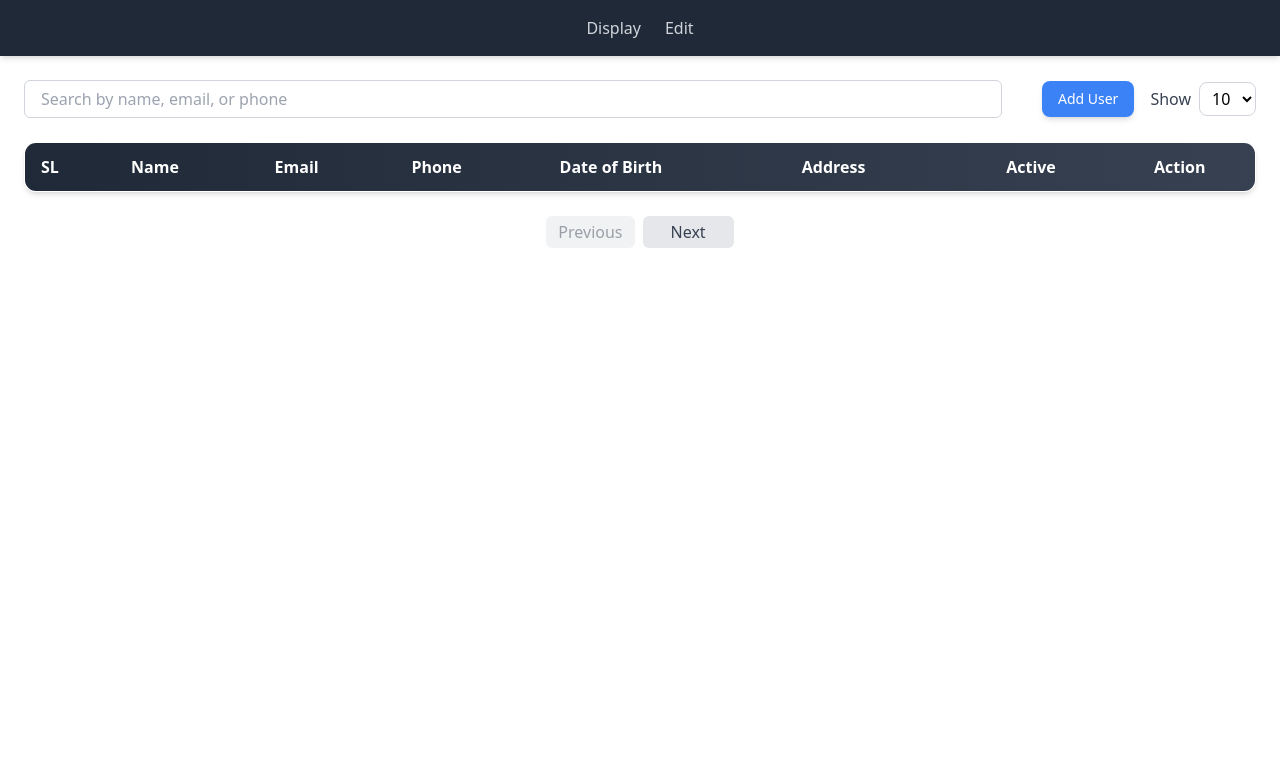
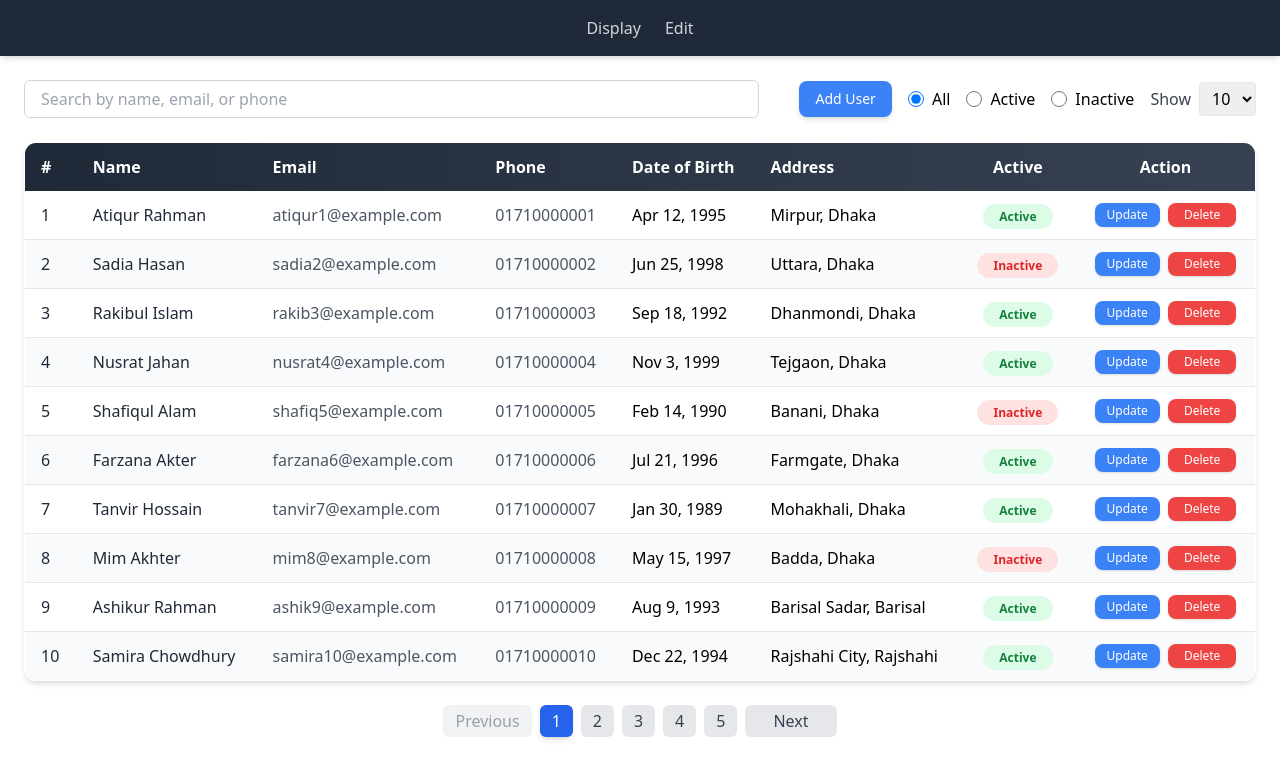
Before and after one commit to atique0x/user-management, an Angular app: page / in a window 1280 px wide. Shown: the top 778 px of the page. Built offline with nearby package versions, Linux system fonts and the light colour scheme.

Commit message:
Initially separate pagination, active/inactive toggling, query params

```diff
--- a/src/app/app.module.ts
+++ b/src/app/app.module.ts
@@ -6,9 +6,10 @@ import { AppComponent } from './app.component';
 import { DisplayUsersComponent } from './display-users/display-users.component';
 import { EditUsersComponent } from './edit-users/edit-users.component';
 import { FormsModule, ReactiveFormsModule } from '@angular/forms';
+import { PaginationComponent } from './shared/pagination/pagination.component';
 
 @NgModule({
-  declarations: [AppComponent, DisplayUsersComponent, EditUsersComponent],
+  declarations: [AppComponent, DisplayUsersComponent, EditUsersComponent, PaginationComponent],
   imports: [BrowserModule, AppRoutingModule, FormsModule, ReactiveFormsModule],
   providers: [],
   bootstrap: [AppComponent],
--- a/src/app/model/users-data.ts
+++ b/src/app/data/users-data.ts
@@ -1,4 +1,6 @@
-import { User } from './user.model';
+import { User } from '../types/user.types';
+
+export type UserStatus = 'all' | 'active' | 'inactive';
 
 export const USERS: User[] = [
   {
--- a/src/app/display-users/display-users.component.html
+++ b/src/app/display-users/display-users.component.html
@@ -14,15 +14,41 @@
           Add User
         </button>
 
+        <div class="flex items-center gap-4">
+          <!-- All Filter -->
+          <label class="flex items-center gap-2">
+            <input type="radio" name="statusFilter" [(ngModel)]="statusFilter" [value]="'all'"
+              (change)="onStatusFilterChange()" class="h-4 w-4 text-blue-600 border-gray-300 focus:ring-blue-500" />
+            All
+          </label>
+
+          <!-- Active Filter -->
+          <label class="flex items-center gap-2">
+            <input type="radio" name="statusFilter" [(ngModel)]="statusFilter" [value]="'active'"
+              (change)="onStatusFilterChange()" class="h-4 w-4 text-blue-600 border-gray-300 focus:ring-blue-500" />
+            Active
+          </label>
+
+          <!-- Inactive Filter -->
+          <label class="flex items-center gap-2">
+            <input type="radio" name="statusFilter" [(ngModel)]="statusFilter" [value]="'inactive'"
+              (change)="onStatusFilterChange()" class="h-4 w-4 text-blue-600 border-gray-300 focus:ring-blue-500" />
+            Inactive
+          </label>
+
+
+
+        </div>
+
+
         <div class="flex items-center gap-2">
-          <label for="usersPerPage" class="text-gray-700 font-medium">Show</label>
-          <select name="usersPerPage" id="usersPerPage"
-            class="border border-gray-300 bg-white rounded-lg px-2 py-1  transition" [(ngModel)]="usersPerPage"
-            (change)="onUsersPerPageChange()">
-            <option [value]="5">5</option>
-            <option [value]="8">8</option>
-            <option [value]="10">10</option>
-            <option [value]="15">15</option>
+          <label for="itemsPerPage" class="text-gray-700 font-medium">Show</label>
+          <select name="itemsPerPage" id="itemsPerPage" [(ngModel)]="itemsPerPage" (change)="onItemsPerPageChange()"
+            class="border rounded px-2 py-1">
+            <option [ngValue]="5">5</option>
+            <option [ngValue]="10">10</option>
+            <option [ngValue]="15">15</option>
+            <option [ngValue]="20">20</option>
           </select>
         </div>
       </div>
@@ -34,7 +60,7 @@
     <table class="min-w-full border border-gray-200 bg-white rounded-xl overflow-hidden">
       <thead class="bg-gradient-to-r from-gray-800 to-gray-700 text-white">
         <tr>
-          <th class="py-3 px-4 text-left">SL</th>
+          <th class="py-3 px-4 text-left">#</th>
           <th class="py-3 px-4 text-left">Name</th>
           <th class="py-3 px-4 text-left">Email</th>
           <th class="py-3 px-4 text-left">Phone</th>
@@ -46,8 +72,8 @@
       </thead>
       <tbody>
         <tr class="border-b even:bg-gray-50 odd:bg-white hover:bg-blue-50 transition"
-          *ngFor="let user of pagedUsers; let i = index">
-          <td class="py-3 px-4">{{ i + 1 }}</td>
+          *ngFor="let user of users;let i = index">
+          <td class="py-3 px-4 font-medium text-gray-800">{{ i+1}}</td>
           <td class="py-3 px-4 font-medium text-gray-800">{{ user.name }}</td>
           <td class="py-3 px-4 text-gray-600">{{ user.email }}</td>
           <td class="py-3 px-4 text-gray-600">{{ user.phone }}</td>
@@ -66,11 +92,11 @@
           </td>
 
           <td class="py-3 px-4 text-center flex gap-2 justify-center">
-            <button (click)="onUpdateUser(user.id)"
+            <button (click)="onUpdateUser(user.isActive, user.id)"
               class="px-3 py-1 bg-blue-500 text-white text-xs rounded-lg shadow hover:bg-blue-700  transition">
               Update
             </button>
-            <button (click)="onDeleteUser(user.id)"
+            <button (click)="onDeleteUser(user.isActive, user.id)"
               class="px-4 py-1 bg-red-500 text-white text-xs rounded-lg shadow hover:bg-red-700  transition">
               Delete
             </button>
@@ -81,25 +107,6 @@
   </div>
 
   <!-- Pagination -->
-  <div class="flex justify-center items-center gap-2 mt-6">
-    <button (click)="goPreviousPage()" [disabled]="currentPage === 1"
-      class="px-3 py-1 rounded-md bg-gray-200 text-gray-700 font-medium transition disabled:opacity-50 disabled:cursor-not-allowed hover:bg-gray-300">
-      Previous
-    </button>
-
-    <span *ngFor="let page of totalPagesArray">
-      <button class="px-3 py-1 rounded-md font-medium transition" [ngClass]="
-          page === currentPage
-            ? 'bg-blue-600 text-white shadow-md'
-            : 'bg-gray-200 text-gray-700 hover:bg-gray-300'
-        " (click)="goToPage(page)">
-        {{ page }}
-      </button>
-    </span>
-
-    <button (click)="goNextPage()" [disabled]="currentPage === totalPage"
-      class="px-7 py-1 rounded-md bg-gray-200 text-gray-700 font-medium transition disabled:opacity-50 disabled:cursor-not-allowed hover:bg-gray-300">
-      Next
-    </button>
-  </div>
+  <app-pagination [currentPage]="currentPage" [totalPages]="totalPages" [itemsPerPage]="itemsPerPage"
+    (pageChange)="onPageChange($event)"></app-pagination>
 </div>
--- a/src/app/display-users/display-users.component.ts
+++ b/src/app/display-users/display-users.component.ts
@@ -1,7 +1,8 @@
 import { Component, OnInit } from '@angular/core';
-import { UsersService } from '../users.service';
-import { User } from '../model/user.model';
-import { Router } from '@angular/router';
+import { Router, ActivatedRoute, Params } from '@angular/router';
+import { UsersService } from '../services/users.service';
+import { User } from '../types/user.types';
+import { UserStatus } from '../data/users-data';
 
 @Component({
   selector: 'app-display-users',
@@ -9,111 +10,125 @@ import { Router } from '@angular/router';
   styleUrls: ['./display-users.component.css'],
 })
 export class DisplayUsersComponent implements OnInit {
-  constructor(private usersService: UsersService, private router: Router) {}
+  users: User[] = [];
 
-  users: User[] = this.usersService.getUsers;
+  currentPage = 1;
+  itemsPerPage = 10;
+  totalPages = 1;
 
-  pagedUsers: User[] = [];
-  usersPerPage = 10;
+  statusFilter: UserStatus = 'all';
   searchText: string = '';
 
-  currentPage: number = 1;
-  totalPage = Math.ceil(this.users.length / this.usersPerPage);
-  totalPagesArray: number[] = [];
+  constructor(
+    private usersService: UsersService,
+    private router: Router,
+    private route: ActivatedRoute
+  ) {}
 
   ngOnInit(): void {
-    // console.log(this.totalPage);
-    this.getPagedUsers();
-    for (let i = 1; i <= this.totalPage; i++) {
-      this.totalPagesArray.push(i);
-    }
-    // console.log(this.totalPagesArray);
+    this.route.queryParams.subscribe((params: Params) => {
+      this.currentPage = params['page'] ? +params['page'] : 1;
+      this.itemsPerPage = params['limit'] ? +params['limit'] : 10;
+      this.statusFilter = params['status'] ? params['status'] : 'all';
+      this.loadUsers();
+    });
   }
 
-  //----------------Pagination Logic------------------
-  getPagedUsers() {
-    const startUserIndex = (this.currentPage - 1) * this.usersPerPage;
-    const endUserIndex = startUserIndex + this.usersPerPage;
-    this.pagedUsers = this.users.slice(startUserIndex, endUserIndex);
-    // console.log(this.pagedUsers);
+  //-------------------Page Change Logic---------------------
+  onPageChange(newPage: number): void {
+    this.router.navigate([], {
+      queryParams: { page: newPage },
+      queryParamsHandling: 'merge',
+    });
   }
 
-  goPreviousPage() {
-    // console.log('Clicked Previous');
-    this.currentPage--;
-    this.getPagedUsers();
+  //-------------------Items Per Page Change Logic---------------------
+  onItemsPerPageChange(): void {
+    this.router.navigate([], {
+      queryParams: {
+        limit: this.itemsPerPage,
+      },
+      queryParamsHandling: 'merge',
+    });
   }
 
-  goToPage(pageNumber: number) {
-    this.currentPage = pageNumber;
-    this.getPagedUsers();
+  //-------------------Status Filter Logic---------------------
+  onStatusFilterChange() {
+    this.router.navigate([], {
+      queryParams: {
+        status: this.statusFilter,
+      },
+      queryParamsHandling: 'merge',
+    });
   }
 
-  goNextPage() {
-    // console.log('Clicked Next');
-    this.currentPage++;
-    this.getPagedUsers();
+  onSearchChange(): void {
+    // if (this.searchText.trim() === '') {
+    //   this.users = this.usersService.getUsers;
+    // } else {
+    //   this.users = this.usersService.getUsers.filter(
+    //     (user) =>
+    //       user.name.toLowerCase().includes(this.searchText.toLowerCase()) ||
+    //       user.email.toLowerCase().includes(this.searchText.toLowerCase()) ||
+    //       user.phone.toLowerCase().includes(this.searchText.toLowerCase())
+    //   );
+    // }
   }
 
-  //----------------Select Per Page User Logic------------------
-  onUsersPerPageChange() {
-    this.currentPage = 1;
-    this.totalPage = Math.ceil(this.users.length / this.usersPerPage);
-
-    this.totalPagesArray = [];
-    for (let i = 1; i <= this.totalPage; i++) {
-      this.totalPagesArray.push(i);
-    }
-    this.getPagedUsers();
+  //-------------- User Active Status Logic--------------
+  onToggleActiveStatus(userId?: string): void {
+    if (!userId) return;
+    this.usersService.toggleActiveStatus(userId);
+    this.loadUsers();
   }
 
-  //----------------Search Logic------------------
-  onSearchChange() {
-    // console.log(this.searchText);
-    if (this.searchText.trim() === '') {
-      this.users = this.usersService.getUsers;
-    } else {
-      this.users = this.usersService.getUsers.filter(
-        (user) =>
-          user.name.toLowerCase().includes(this.searchText.toLowerCase()) ||
-          user.email.toLowerCase().includes(this.searchText.toLowerCase()) ||
-          user.phone.toLowerCase().includes(this.searchText.toLowerCase())
-      );
+  //------------------User Delete Logic--------------------
+  onDeleteUser(isActive: boolean, userId?: string): void {
+    if (!userId) return;
+
+    if (isActive) {
+      alert("User is active. Doesn't remove user.");
+      return;
     }
-    this.currentPage = 1;
-    this.totalPage = Math.ceil(this.users.length / this.usersPerPage);
 
-    this.totalPagesArray = [];
-    for (let i = 1; i <= this.totalPage; i++) {
-      this.totalPagesArray.push(i);
+    if (confirm('Are you sure you want to delete this user?')) {
+      this.usersService.deleteUser(userId);
+      this.loadUsers();
     }
-    this.getPagedUsers();
   }
 
-  //----------------User Active Status Logic------------------
-  onToggleActiveStatus(userId: string | undefined) {
-    if (!userId) return;
-    this.usersService.toggleActiveStatus(userId);
-  }
-
-  //----------------User Delete Logic------------------
-  onDeleteUser(userId: string | undefined) {
-    if (!userId) return;
-    const isDelete = confirm('Are you sure you want to delete this user?');
-    if (!isDelete) return;
-    this.usersService.deleteUser(userId);
-    this.users = this.usersService.getUsers;
-    this.getPagedUsers();
-  }
-
-  //----------------User Add Logic------------------
-  onAddUser() {
+  //------------------User Add Logic--------------------
+  onAddUser(): void {
     this.router.navigate(['/edit-user']);
   }
 
-  //----------------User Update Logic------------------
-  onUpdateUser(userId: string | undefined) {
+  //----------------- User Update Logic-------------------
+  onUpdateUser(isActive: boolean, userId?: string): void {
     if (!userId) return;
+    if (!isActive) {
+      alert("User is inactive. Can't update user.");
+      return;
+    }
     this.router.navigate(['/edit-user', userId]);
   }
+
+  //------------------- Load Users Logic-------------------
+  private loadUsers(): void {
+    const { users, totalUsers } = this.usersService.getPaginatedUsers(
+      this.currentPage,
+      this.itemsPerPage,
+      this.statusFilter
+    );
+    this.totalPages = Math.ceil(totalUsers / this.itemsPerPage);
+
+    if (this.currentPage > this.totalPages) {
+      this.currentPage = this.totalPages;
+      this.router.navigate([], {
+        queryParams: { page: this.currentPage },
+        queryParamsHandling: 'merge',
+      });
+    }
+
+    this.users = users;
+  }
 }
--- a/src/app/edit-users/edit-users.component.ts
+++ b/src/app/edit-users/edit-users.component.ts
@@ -1,8 +1,8 @@
 import { Component, OnInit } from '@angular/core';
 import { FormControl, FormGroup, Validators } from '@angular/forms';
-import { UsersService } from '../users.service';
 import { ActivatedRoute, Router } from '@angular/router';
-import { User } from '../model/user.model';
+import { UsersService } from '../services/users.service';
+import { User } from '../types/user.types';
 
 @Component({
   selector: 'app-edit-users',
@@ -13,8 +13,9 @@ export class EditUsersComponent implements OnInit {
   userForm!: FormGroup;
 
   isUpdateMode: boolean = false;
-  updateUserId: string = '';
-  updateUserData: User | undefined;
+
+  updateUserId: string | null = null;
+  updateUserData?: User;
 
   constructor(
     private usersService: UsersService,
@@ -23,19 +24,29 @@ export class EditUsersComponent implements OnInit {
   ) {}
 
   ngOnInit(): void {
-    if (this.route.snapshot.paramMap.get('id')) {
-      this.updateUserId = this.route.snapshot.paramMap.get('id')!;
-      this.updateUserData = this.usersService.getUsers.find(
-        (user) => user.id === this.updateUserId
-      );
-      console.log(this.updateUserData);
-      this.isUpdateMode = true;
+    this.updateUserId = this.route.snapshot.paramMap.get('id');
+    if (this.updateUserId) {
+      this.updateUserData = this.usersService.getUserById(this.updateUserId);
+      if (this.updateUserData) this.isUpdateMode = true;
     }
     this.userFormInit();
   }
 
-  //----------------User Form Initialization------------------
-  userFormInit() {
+  // Form Submission
+  onUserFormSubmit(): void {
+    if (this.isUpdateMode && this.updateUserId) {
+      this.usersService.updateUser(this.updateUserId, this.userForm.value);
+      this.router.navigate(['']);
+      alert('✅ User updated successfully!');
+    } else {
+      this.usersService.addUser(this.userForm.value);
+      this.formReset();
+      alert('✅ User added successfully!');
+    }
+  }
+
+  // User Form Initialization
+  private userFormInit(): void {
     this.userForm = new FormGroup({
       name: new FormControl(this.updateUserData?.name, [
         Validators.required,
@@ -60,20 +71,10 @@ export class EditUsersComponent implements OnInit {
     });
   }
 
-  //---------------Form Submission------------------
-  onUserFormSubmit() {
-    if (!this.isUpdateMode) {
-      console.log(this.userForm.value);
-      this.usersService.addUser(this.userForm.value);
-      this.userForm.reset();
-      this.userForm.patchValue({
-        isActive: '',
-      });
-      alert('User added successfully!');
-      this.router.navigate(['']);
-    } else {
-      this.usersService.updateUser(this.updateUserId, this.userForm.value);
-      alert('User updated successfully!');
-    }
+  private formReset(): void {
+    this.userForm.reset();
+    this.userForm.patchValue({
+      isActive: '',
+    });
   }
 }
--- /dev/null
+++ b/src/app/services/users.service.ts
@@ -0,0 +1,95 @@
+import { Injectable } from '@angular/core';
+import { v4 as uuidv4 } from 'uuid';
+import { User } from '../types/user.types';
+import { USERS, UserStatus } from '../data/users-data';
+
+@Injectable({
+  providedIn: 'root',
+})
+export class UsersService {
+  private users: User[] = [];
+
+  constructor() {
+    const storedUsers = this.getUsersFromLocalStorage();
+    this.users = storedUsers.length ? storedUsers : USERS;
+    this.setUsersToLocalStorage(this.users);
+  }
+
+  //--------------- Get users with pagination, filter------------------
+  getPaginatedUsers(
+    page: number,
+    itemsPerPage: number,
+    status: UserStatus = 'all'
+  ): { users: User[]; totalUsers: number } {
+    //Filtered Users
+    let filtered = [...this.users];
+    if (status === 'active') filtered = filtered.filter((u) => u.isActive);
+    else if (status === 'inactive')
+      filtered = filtered.filter((u) => !u.isActive);
+
+    //Paginated Users
+    const totalUsers = filtered.length;
+    const start = (page - 1) * itemsPerPage;
+    const paginatedUsers = filtered.slice(start, start + itemsPerPage);
+
+    return { users: paginatedUsers, totalUsers };
+  }
+
+  //--------------- Toggle User Active Status------------------
+  toggleActiveStatus(userId: string): void {
+    const index = this.users.findIndex((u) => u.id === userId);
+    if (index !== -1) {
+      this.users[index] = {
+        ...this.users[index],
+        isActive: !this.users[index].isActive,
+      };
+      this.setUsersToLocalStorage(this.users);
+    }
+  }
+
+  addUser(user: User): void {
+    const newUser: User = {
+      id: uuidv4(),
+      ...user,
+      isActive: user.isActive,
+    };
+
+    this.users = [newUser, ...this.users];
+    this.setUsersToLocalStorage(this.users);
+  }
+
+  updateUser(userId: string, updatedUserData: User): void {
+    const index = this.users.findIndex((u) => u.id === userId);
+    if (index !== -1) {
+      this.users[index] = { ...this.users[index], ...updatedUserData };
+      this.setUsersToLocalStorage(this.users);
+    }
+  }
+
+  deleteUser(userId: string): void {
+    this.users = this.users.filter((user) => user.id !== userId);
+    this.setUsersToLocalStorage(this.users);
+  }
+
+  //Remove Future
+  get getUsers(): User[] {
+    return [...this.users];
+  }
+
+  getUserById(userId: string): User | undefined {
+    return this.users.find((user) => user.id === userId);
+  }
+
+  private setUsersToLocalStorage(users: User[]): void {
+    localStorage.setItem('users', JSON.stringify(users));
+  }
+
+  private getUsersFromLocalStorage(): User[] {
+    try {
+      const usersData = localStorage.getItem('users');
+      return usersData ? (JSON.parse(usersData) as User[]) : [];
+    } catch {
+      return [];
+    }
+  }
+}
--- /dev/null
+++ b/src/app/shared/pagination/pagination.component.html
@@ -0,0 +1,21 @@
+<div class="flex justify-center items-center gap-2 mt-6">
+  <button (click)="goPreviousPage()" [disabled]="currentPage === 1"
+    class="px-3 py-1 rounded-md bg-gray-200 text-gray-700 font-medium transition disabled:opacity-50 disabled:cursor-not-allowed hover:bg-gray-300">
+    Previous
+  </button>
+
+  <span *ngFor="let page of pages">
+    <button class="px-3 py-1 rounded-md font-medium transition" [ngClass]="
+          page === currentPage
+            ? 'bg-blue-600 text-white shadow-md'
+            : 'bg-gray-200 text-gray-700 hover:bg-gray-300'
+        " (click)="goToPage(page)">
+      {{ page }}
+    </button>
+  </span>
+
+  <button (click)="goNextPage()" [disabled]="currentPage === totalPages"
+    class="px-7 py-1 rounded-md bg-gray-200 text-gray-700 font-medium transition disabled:opacity-50 disabled:cursor-not-allowed hover:bg-gray-300">
+    Next
+  </button>
+</div>
--- /dev/null
+++ b/src/app/shared/pagination/pagination.component.ts
@@ -0,0 +1,40 @@
+import { Component, EventEmitter, Input, OnInit, Output } from '@angular/core';
+import { UsersService } from '../../services/users.service';
+
+@Component({
+  selector: 'app-pagination',
+  templateUrl: './pagination.component.html',
+  styleUrls: ['./pagination.component.css'],
+})
+export class PaginationComponent implements OnInit {
+  @Input() currentPage!: number;
+  @Input() itemsPerPage: number = 10;
+  @Input() totalPages!: number;
+  @Output() pageChange = new EventEmitter<number>();
+
+  constructor() {}
+
+  ngOnInit(): void {}
+
+  goPreviousPage(): void {
+    if (this.currentPage > 1) {
+      this.pageChange.emit(this.currentPage - 1);
+    }
+  }
+
+  goNextPage(): void {
+    if (this.currentPage < this.totalPages) {
+      this.pageChange.emit(this.currentPage + 1);
+    }
+  }
+
+  goToPage(page: number): void {
+    if (page >= 1 && page <= this.totalPages) {
+      this.pageChange.emit(page);
+    }
+  }
+
+  get pages(): number[] {
+    return Array.from({ length: this.totalPages }, (_, i) => i + 1);
+  }
+}
```
Also changed, not shown: src/app/users.service.ts (deleted, +0 -72 lines), src/app/shared/pagination/pagination.component.css (added), src/app/types/user.types.ts (renamed from src/app/model/user.model.ts).
